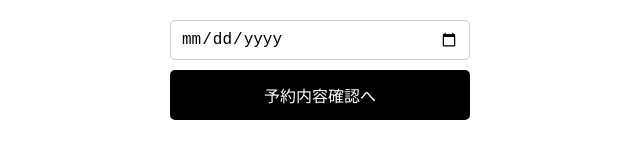
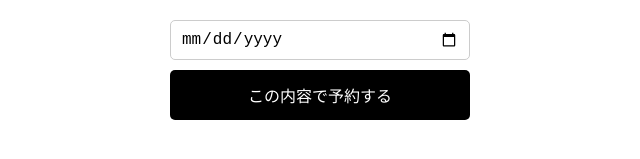
Before and after one commit to yuki-my/inres-website, a plain HTML site: page index4.html in a window 1280 px wide. Shown: the part 539-698 px from the top of the page, 320-960 px from the left. Drawn offline with nearby package versions, Linux system fonts and the light colour scheme.

```diff
--- a/index4.html
+++ b/index4.html
@@ -46,7 +46,7 @@
 
         <label for="end-date">返却予定日:</label><br> <input type="date" id="end-date" name="endDate" required />
 
-        <button class="btn" type="submit">予約内容確認へ</button>
+        <button class="btn" type="submit">この内容で予約する</button>
       </form>
     </div>
   </div>
```
